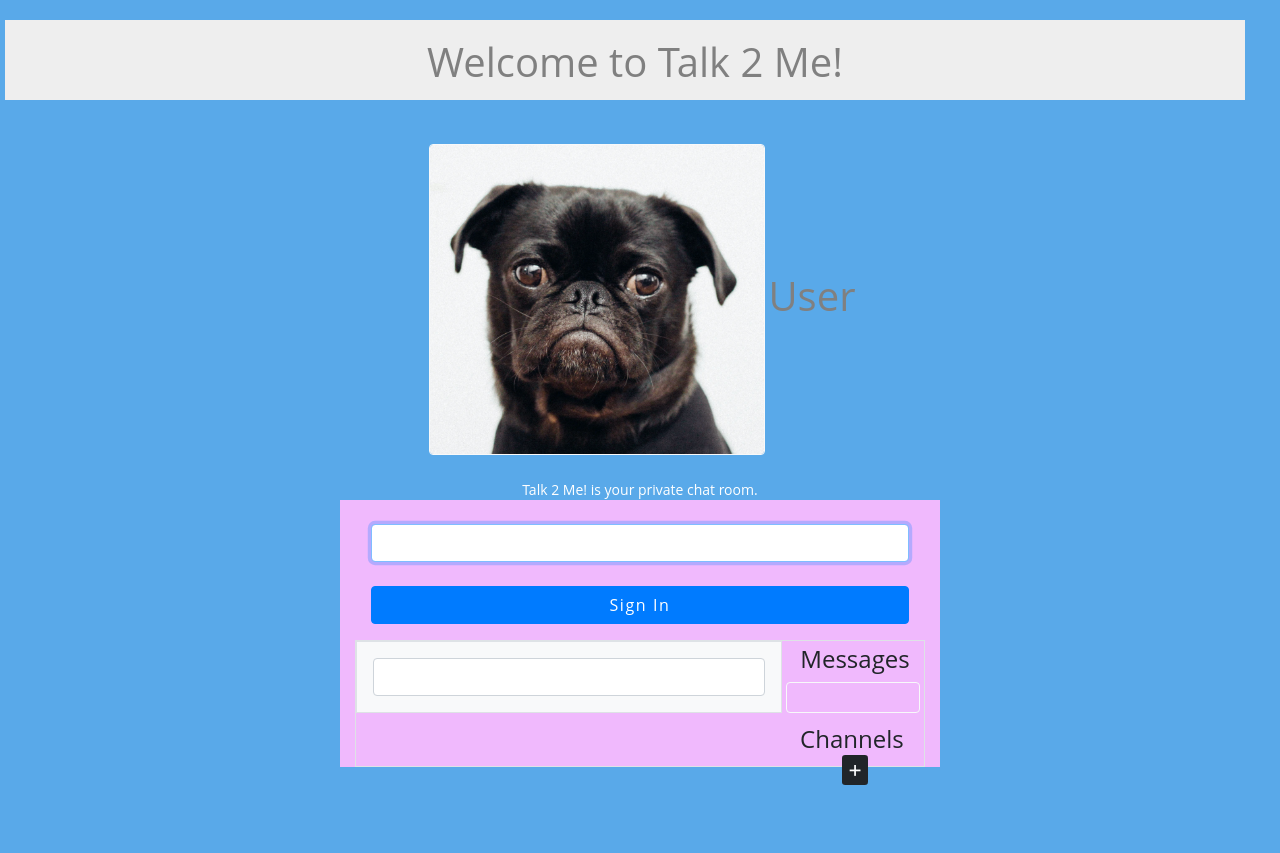
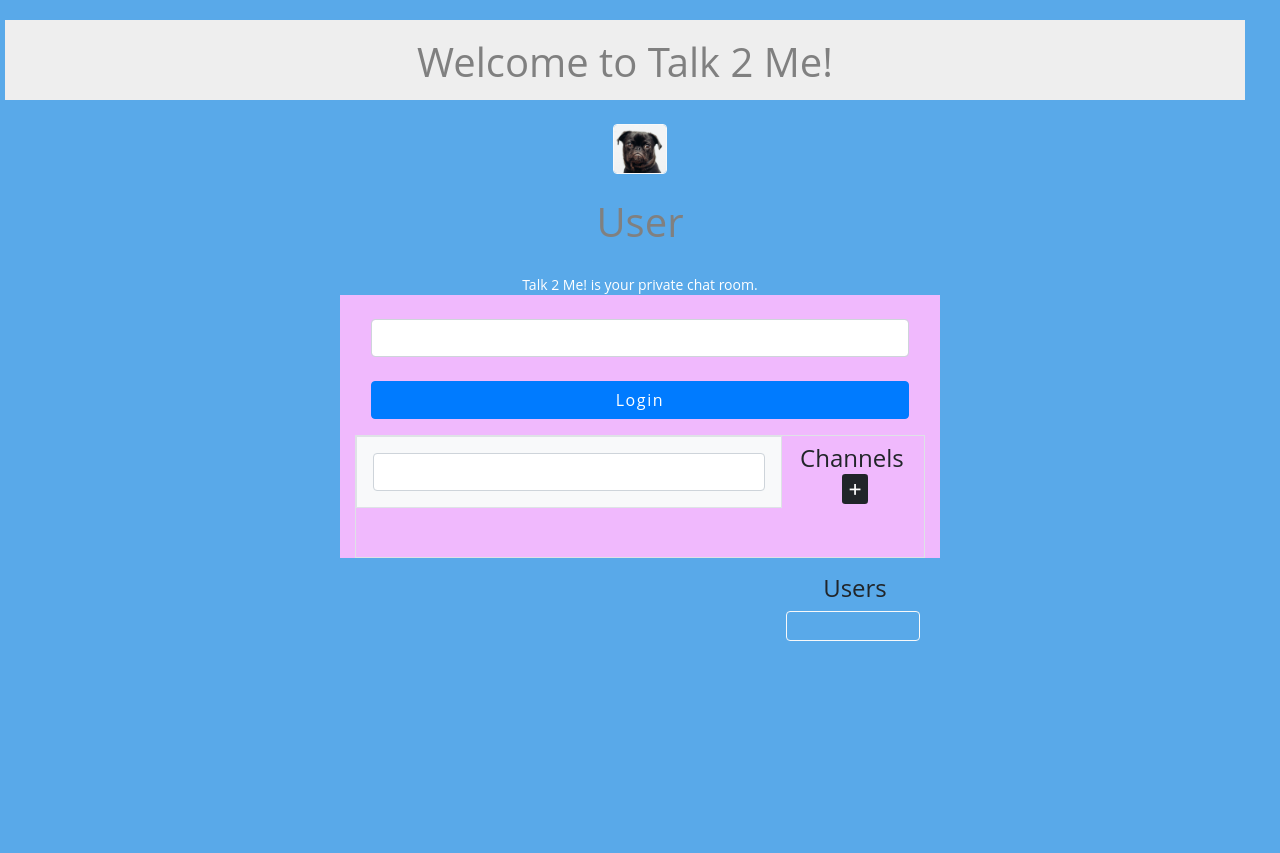
Before and after one commit to CarinaLR/Talk-2-Me-, a Flask app: page / in a window 1280 px wide. After the commit the page ends 641 px from the top, so only its background shows below. Run offline with Flask 2, Linux system fonts and the light colour scheme; some libraries are stand-ins or nearby versions.

Commit message:
add user name

```diff
--- a/application.py
+++ b/application.py
@@ -1,6 +1,7 @@
 import os
 
-from flask import Flask, render_template
+
+from flask import Flask, render_template, request
 from flask_socketio import SocketIO, emit
 
 app = Flask(__name__)
@@ -12,3 +13,14 @@ socketio = SocketIO(app)
 def index():
     headline = "User"
     return render_template("index.html", headline=headline)
+
+
+@app.route("/login", methods=["GET", "POST"])
+def login():
+    # Set variables
+    username = request.form.get('username')
+
+    if request.method == "POST":
+        return render_template("index.html", headline=username)
+    elif not request.form.get("username"):
+        return render_template("error.html", message="must be login")
--- a/static/css/style.css
+++ b/static/css/style.css
@@ -37,6 +37,10 @@ button {
   transition: all 1s ease;
   outline: none;
   letter-spacing: 0.1em;
+}
+
+kbd h4 {
+  color: blue;
 }
 
 /* id */
@@ -85,8 +89,8 @@ button {
 #pic {
   overflow-x: auto;
   text-align: center;
-  width: 60%;
-  height: 60%;
+  width: 30%;
+  height: 30%;
 }
 
 /* form */
--- a/static/script/index.js
+++ b/static/script/index.js
@@ -0,0 +1,5 @@
+//function to alert user name
+
+function hello() {
+  alert("Hi, what is your name");
+}
--- a/templates/index.html
+++ b/templates/index.html
@@ -1,31 +1,33 @@
 {% extends "layout.html" %} {% block title %} Talk 2 Me! {% endblock %} {% block
 navbar %}
-<nav style="width: 100%; height: 80%; margin-left: 20px;">
+<nav class='navbar justify-content-center'>
   <h1 class="justify-content-end">Welcome to Talk 2 Me!</h1>
 </nav>
 {% endblock %} {% block body %}
-<form action="/signin" method="POST">
+<!--login-->
+<form action="/login" method="POST">
   <div class="form-group">
-      <input type="text" class="form-control" id="username" name="username" autofocus aria-describedby="userHelp">
+      <input type="text" class="form-control" id="username" name="username">
   </div>
-  <button class="btn btn-primary" type="submit">Sign In</button>
+  <button class="btn btn-primary" type="submit">Login</button>
 </form>
+<!--start chat-->
 <div class='row h-75 no-gutters border'>
   <div   class='col-9 bg-light border p-3 d-flex flex-column justify-content-end h-100' >
       <div id='messages'>
-      <!--place for all messages-->
+      <!--messages-->
       </div>
       <input type='text' class="  form-control text-right " maxlength="80">
   </div>
   <div class='col-3  text-center'>
+    <h4 class='pl-1 pt-2'>Channels&nbsp; <kbd>+</kbd></h4>
+      <ul id='channelList' class="list-group text-center h-50 m-1 ">
+      <!--list of channels-->
+      </ul>
       <h2 id='username' class='text-center bg-info m-1 rounded '></h2>
-      <h4 class='pl-1'>Messages</h4>
+      <h4 class='pl-1'>Users</h4>
       <ul id='inbox' class="list-group h-25 border border-light rounded m-1">
-      <!--place for list of users (private conversation)-->
-      </ul>
-      <h4 class='pl-1 pt-2'>Channels&nbsp; <kbd>+</kbd></h4>
-      <ul id='channelList' class="list-group text-center h-50 m-1 ">
-      <!--place for list of channels-->
+      <!--list of users (private conversation)-->
       </ul>
   </div>
 </div>
@@ -33,17 +35,17 @@ navbar %}
   <div class="modal-dialog">
       <div class="modal-content ">
           <!-- Modal Header -->
-          <div class="modal-header">
+          <!-- <div class="modal-header">
               <h4 class="modal-title "></h4>
-          </div>
+          </div> -->
           <!-- Modal body -->
-          <div class="modal-body">
+          <!-- <div class="modal-body">
               <input id='modalInput' type='text' class="form-control w-50"  >
-          </div>
+          </div> -->
           <!-- Modal footer -->
-          <div class="modal-footer">
+          <!-- <div class="modal-footer">
               <button id='modalButton' type="button" class="btn btn-danger" data-dismiss="modal" disabled>Ok</button>
-          </div>
+          </div> -->
       </div>
   </div>
 </div>
--- a/templates/layout.html
+++ b/templates/layout.html
@@ -28,6 +28,7 @@
       crossorigin="anonymous"
     ></script>
     <script src="https://cdnjs.cloudflare.com/ajax/libs/socket.io/2.2.0/socket.io.slim.js"></script>
+   <script src="/static/script/index.js"></script>
   </head>
   <body>
     <div id="app">
@@ -35,8 +36,10 @@
         {% block navbar %}{% endblock %}
       </div>
       <div id="main">
+        <div class="column" style="display: flex; align-items: center; width: 15%; height: 15%; ">
+          <img src="/static/img/pug.png" width="30" height="30" id="pic" class="border border-light rounded m-1"/>
+        </div>
         <div id="header">
-          <img src="/static/img/pug.png" width="60" height="60" id="pic" class="border border-light rounded m-1"/>
           <h1 style="color:gray">{{ headline }}</h1>
         </div>
         <p class="column" style="color: white;">
```
Also changed, not shown: templates/error.html (+14 -16 lines).
